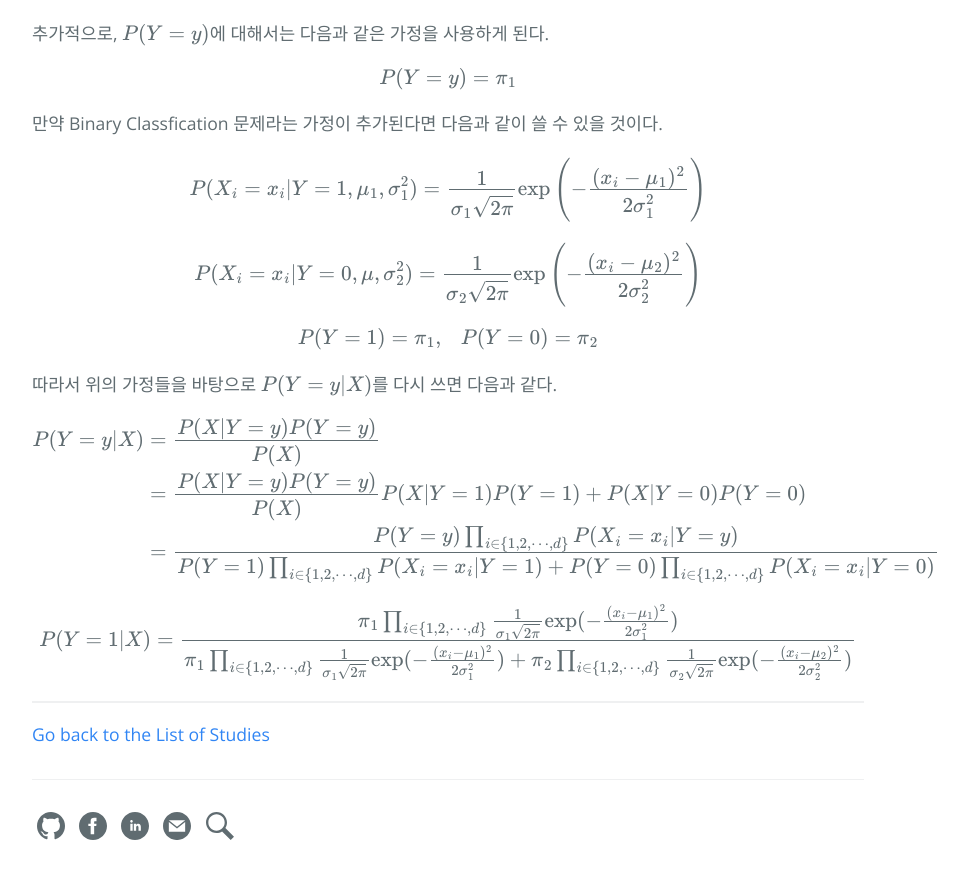
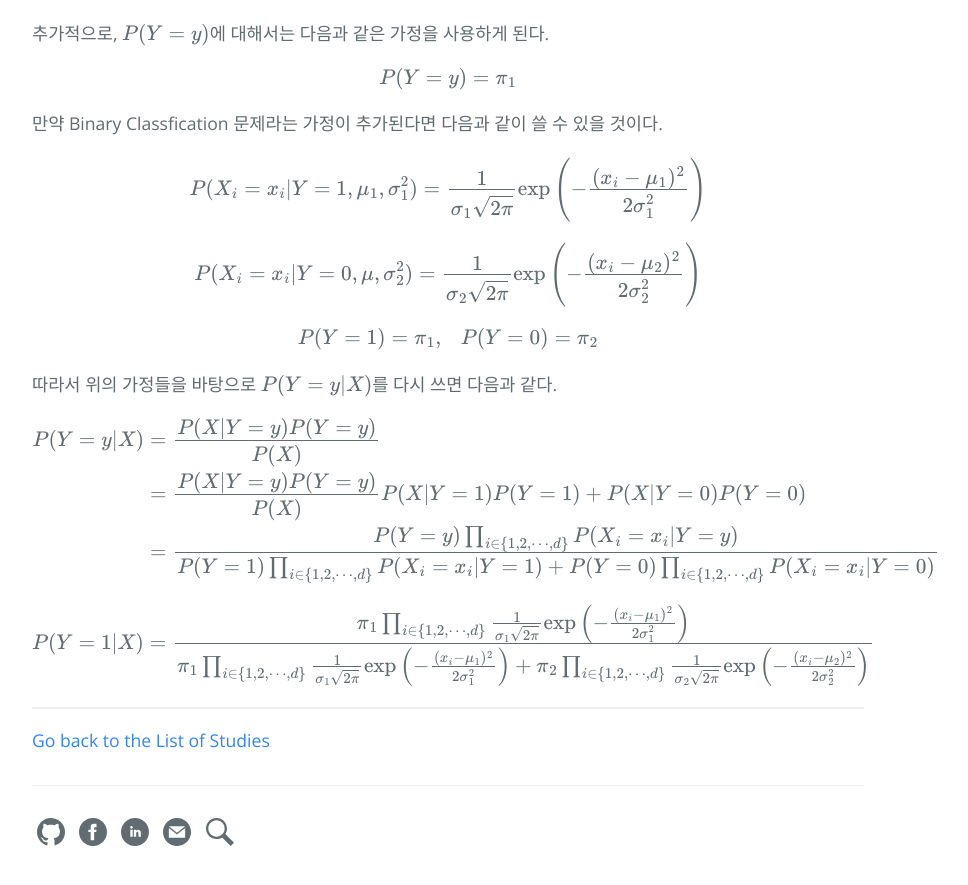
Before and after one commit to hcnoh/hcnoh.github.io, a Jekyll site: the page built from _posts/2019-04-25-logistic-regression-and-naive-bayes.md, in a window 1280 px wide and 900 px high, scrolled down 4184 px. Shown: the top 885 px of the window, without its empty margins (192-1160 px from the left). Built offline with Jekyll 4.4.1, drawn with Linux system fonts in a browser that asks for light colours; formulas are drawn with MathJax 3; comment, search, counter and statistics services are not loaded.

Commit message:
Update 2019-04-25-logistic-regression-and-naive-bayes.md

```diff
--- a/_posts/2019-04-25-logistic-regression-and-naive-bayes.md
+++ b/_posts/2019-04-25-logistic-regression-and-naive-bayes.md
@@ -186,5 +186,5 @@
 $$
 
 $$
-P(Y=1\vert X) = \frac{\pi_1\prod_{i\in \{1,2,\cdots, d\}}\frac{1}{\sigma_1 \sqrt{2 \pi}}\exp(-\frac{(x_i-\mu_1)^2}{2\sigma_1^2})}{\pi_1\prod_{i\in \{1,2,\cdots, d\}}\frac{1}{\sigma_1 \sqrt{2 \pi}}\exp(-\frac{(x_i-\mu_1)^2}{2\sigma_1^2}) + \pi_2\prod_{i\in \{1,2,\cdots, d\}}\frac{1}{\sigma_2 \sqrt{2 \pi}}\exp(-\frac{(x_i-\mu_2)^2}{2\sigma_2^2})}
+P(Y=1\vert X) = \frac{\pi_1\prod_{i\in \{1,2,\cdots, d\}}\frac{1}{\sigma_1 \sqrt{2 \pi}}\exp\left(-\frac{(x_i-\mu_1)^2}{2\sigma_1^2}\right)}{\pi_1\prod_{i\in \{1,2,\cdots, d\}}\frac{1}{\sigma_1 \sqrt{2 \pi}}\exp\left(-\frac{(x_i-\mu_1)^2}{2\sigma_1^2}\right) + \pi_2\prod_{i\in \{1,2,\cdots, d\}}\frac{1}{\sigma_2 \sqrt{2 \pi}}\exp\left(-\frac{(x_i-\mu_2)^2}{2\sigma_2^2}\right)}
 $$
```
